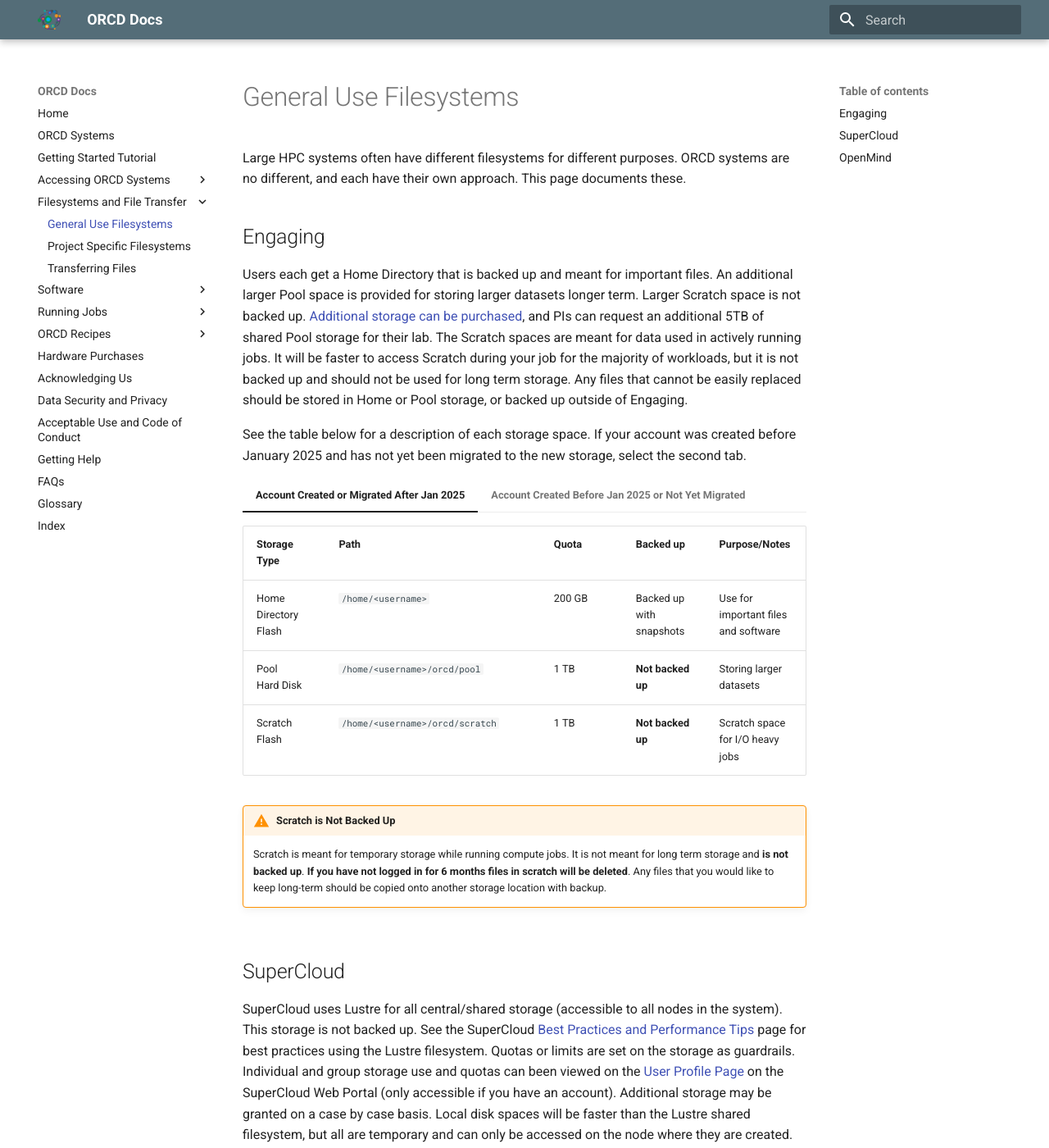
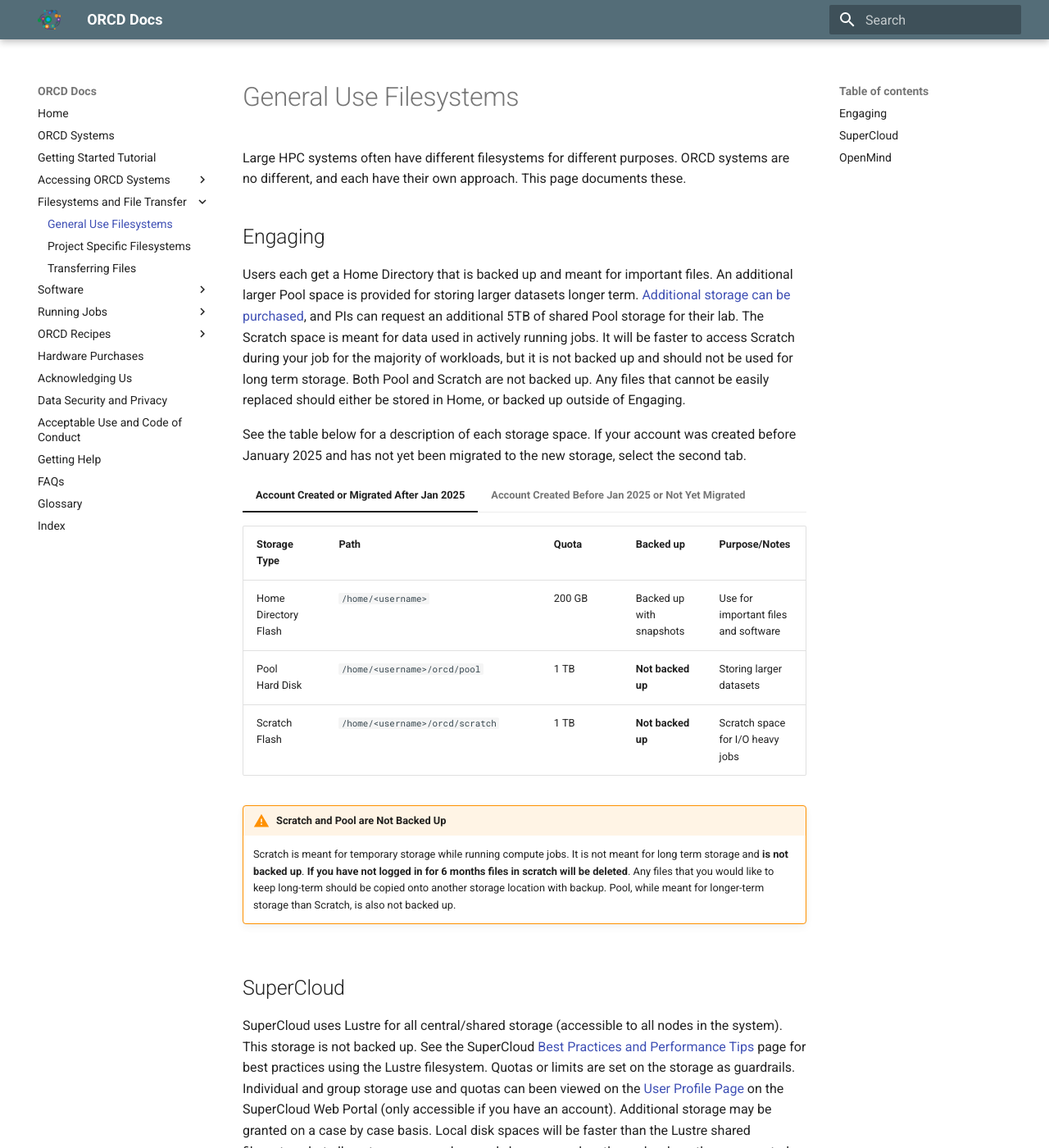
Before and after one commit to mit-orcd/orcd-docs-edit, an MkDocs documentation site: the page built from docs/filesystems-file-transfer/filesystems.md, in a window 1280 px wide and 1400 px high. Shown: the whole window at 82% size. Built offline with MkDocs 1.6.1 and Material for MkDocs 9.7.7, drawn with Linux system fonts in a browser that asks for light colours.

Commit message:
Update backup information for storage spaces
Clarified backup status for Pool and Scratch storage spaces.

```diff
--- a/docs/filesystems-file-transfer/filesystems.md
+++ b/docs/filesystems-file-transfer/filesystems.md
@@ -4,7 +4,7 @@
 
 ## Engaging
 
-Users each get a Home Directory that is backed up and meant for important files. An additional larger Pool space is provided for storing larger datasets longer term. Larger Scratch space is not backed up. [Additional storage can be purchased](project-filesystems.md), and PIs can request an additional 5TB of shared Pool storage for their lab. The Scratch spaces are meant for data used in actively running jobs. It will be faster to access Scratch during your job for the majority of workloads, but it is not backed up and should not be used for long term storage. Any files that cannot be easily replaced should be stored in Home or Pool storage, or backed up outside of Engaging.
+Users each get a Home Directory that is backed up and meant for important files. An additional larger Pool space is provided for storing larger datasets longer term. [Additional storage can be purchased](project-filesystems.md), and PIs can request an additional 5TB of shared Pool storage for their lab. The Scratch space is meant for data used in actively running jobs. It will be faster to access Scratch during your job for the majority of workloads, but it is not backed up and should not be used for long term storage. Both Pool and Scratch are not backed up. Any files that cannot be easily replaced should either be stored in Home, or backed up outside of Engaging.
 
 See the table below for a description of each storage space. If your account was created before January 2025 and has not yet been migrated to the new storage, select the second tab.
 
@@ -15,8 +15,10 @@
     | Pool <br> Hard Disk | `/home/<username>/orcd/pool` | 1 TB | **Not backed up** | Storing larger datasets |
     | Scratch <br> Flash | `/home/<username>/orcd/scratch` | 1 TB | **Not backed up** | Scratch space for I/O heavy jobs |
 
-    !!! warning  "Scratch is Not Backed Up"
+    !!! warning  "Scratch and Pool are Not Backed Up"
         Scratch is meant for temporary storage while running compute jobs. It is not meant for long term storage and **is not backed up**. **If you have not logged in for 6 months files in scratch will be deleted**. Any files that you would like to keep long-term should be copied onto another storage location with backup.
+        Pool, while meant for longer-term storage than Scratch, is also not backed up.
+
 === "Account Created Before Jan 2025 or Not Yet Migrated"
     | Storage Type      | <div style="width:12em">Path</div> | Quota | Backed up | Purpose/Notes |
     | ----------- | ----------- |----------- |----------- |----------- |
```
